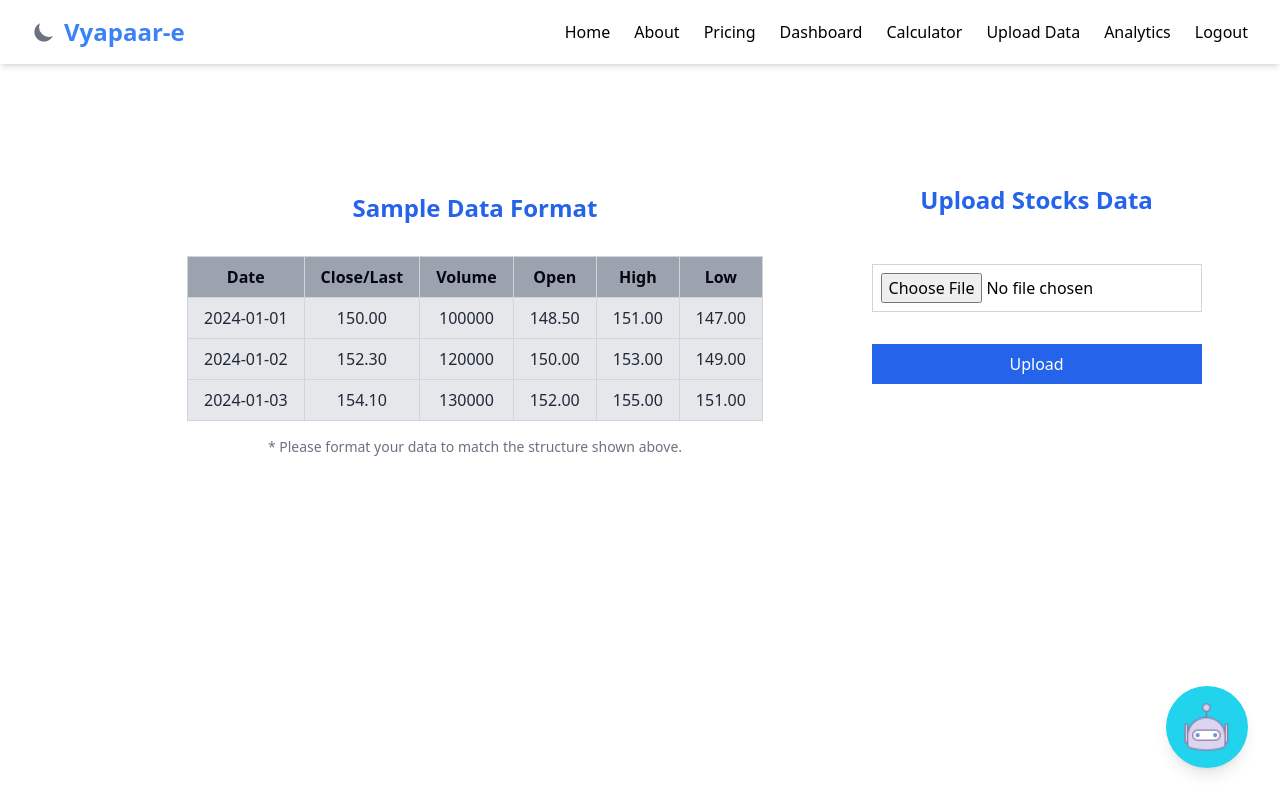
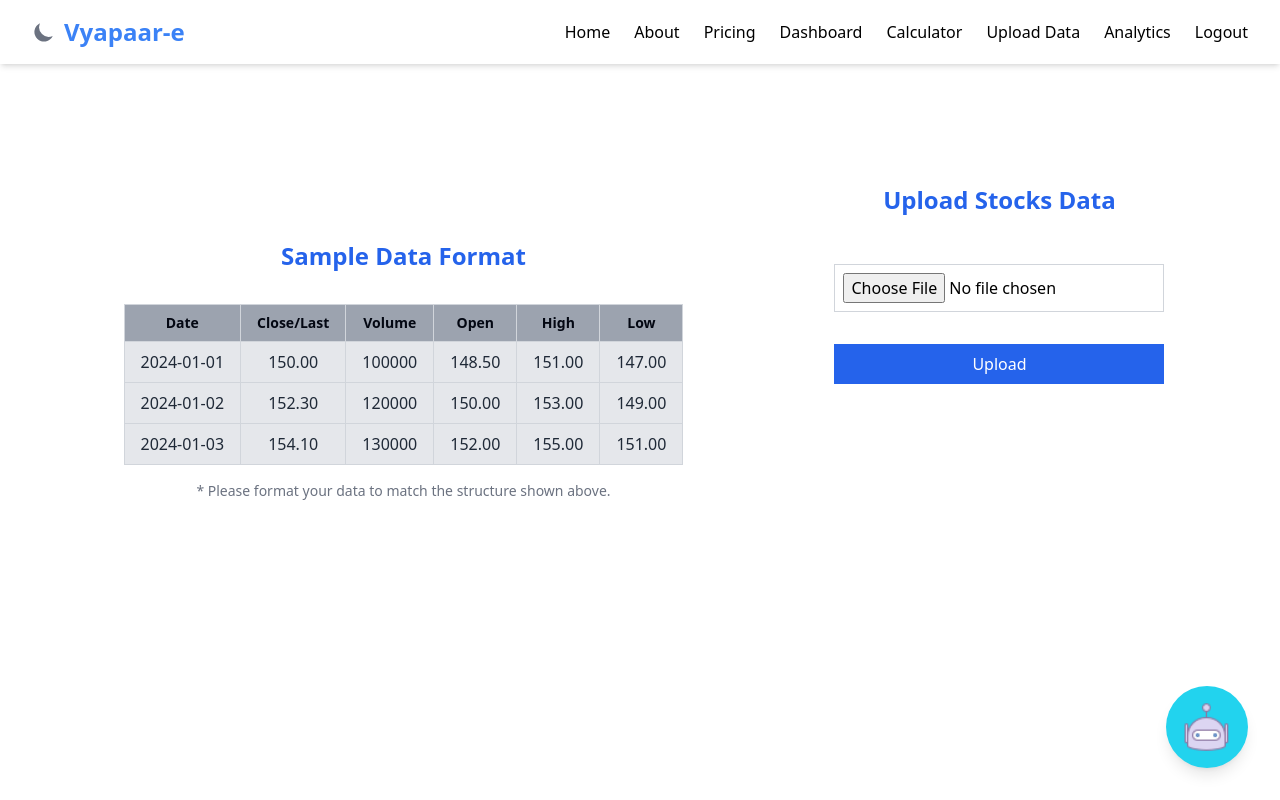
Before and after one commit to Bluesparx/small-business-planner, a React (Vite) app in the folder frontend/: page /stockInput in a window 1280 px wide. Shown: the top 800 px of the page. Built offline with nearby package versions, Linux system fonts and the light colour scheme; sample sign-in values are in the browser's storage.

Commit message:
stock UI

```diff
--- a/frontend/components/ui/ThemeContext.jsx
+++ b/frontend/components/ui/ThemeContext.jsx
@@ -7,11 +7,24 @@ const ThemeContext = createContext();
 export const ThemeProvider = ({ children }) => {
   const [isDarkMode, setIsDarkMode] = useState(false);
 
-  // Use effect to persist theme selection in localStorage
   useEffect(() => {
     const savedTheme = localStorage.getItem("theme");
     if (savedTheme) {
       setIsDarkMode(savedTheme === "dark");
+      if (savedTheme === "dark") {
+        document.documentElement.classList.add("dark");
+      } else {
+        document.documentElement.classList.remove("dark");
+      }
+    } else {
+      const prefersDark = window.matchMedia("(prefers-color-scheme: dark)").matches;
+      if (prefersDark) {
+        setIsDarkMode(true);
+        document.documentElement.classList.add("dark");
+      } else {
+        setIsDarkMode(false);
+        document.documentElement.classList.remove("dark");
+      }
     }
   }, []);
 
@@ -19,7 +32,11 @@ export const ThemeProvider = ({ children }) => {
     const newTheme = isDarkMode ? "light" : "dark";
     setIsDarkMode(!isDarkMode);
     localStorage.setItem("theme", newTheme); // Save the theme in localStorage
-    document.documentElement.setAttribute("data-theme", newTheme); // Apply theme
+    if (newTheme === "dark") {
+      document.documentElement.classList.add("dark"); // Apply dark theme
+    } else {
+      document.documentElement.classList.remove("dark"); // Apply light theme
+    }
   };
 
   return (
--- a/frontend/src/App.jsx
+++ b/frontend/src/App.jsx
@@ -1,6 +1,6 @@
 import React from "react";
 import { Route, Routes, BrowserRouter as Router, useLocation } from "react-router-dom";
-
+import './index.css';
 import { AuthProvider, useAuth } from "./utils/authProvider";
 import AuthenticatedRoute from "./utils/useAuthContext";
 
--- a/frontend/src/Route.jsx
+++ /dev/null
@@ -1,7 +0,0 @@
-import { useRoute } from './RouteContext';
-
-export const Route = ({ path, children }) => {
-  const { currentRoute } = useRoute();
-
-  return currentRoute === path ? children : null; // Render children only if path matches
-};
--- a/frontend/src/RouteContext.jsx
+++ /dev/null
@@ -1,20 +0,0 @@
-import React, { createContext, useContext, useState } from 'react';
-
-// Create the RouteContext
-const RouteContext = createContext();
-
-// Custom hook to use the RouteContext
-export const useRoute = () => {
-  return useContext(RouteContext);
-};
-
-// Provider to wrap around the components where routing will be used
-export const RouteProvider = ({ children }) => {
-  const [currentRoute, setCurrentRoute] = useState('/'); // Default route
-
-  return (
-    <RouteContext.Provider value={{ currentRoute, setCurrentRoute }}>
-      {children}
-    </RouteContext.Provider>
-  );
-};
--- a/frontend/src/index.css
+++ b/frontend/src/index.css
@@ -2,15 +2,18 @@
 @tailwind components;
 @tailwind utilities;
 
-/* Global styles */
-html[data-theme="dark"] {
-  background-color: #121212;
+html {
+  transition: background-color 0.2s ease, color 0.2s ease;
+}
+
+html.dark {
+  background-color: #18181b;
   color: #e0e0e0;
 }
 
-html[data-theme="light"] {
+html.light {
   background-color: #ffffff;
-  color: #2c2c2c;
+  color: #18181b;
 }
 
 /* Custom Tailwind for Dark and Light Mode */
@@ -22,8 +25,17 @@ html[data-theme="light"] {
   .dark\:border-white {
     border-color: #ffffff;
   }
-  .dark\:bg-gray-800 {
-    background-color: #2c2c2c;
+  .dark\:gray {
+    background-color: #18181b;
+  }
+  .dark\:tonal {
+    background-color: #27235c;
+  }
+  .dark\:surface {
+    background-color: #2d2d30;
+  }
+  .dark\:primary {
+    color: #4747d3;
   }
 
   /* For light mode */
@@ -38,71 +50,35 @@ html[data-theme="light"] {
   }
 }
 
+@layer base {
+  :root {
+    --background: #ffffff;
+    --foreground: #282828;
+    --primary: #4747d3;
+    --tonal: #27235c;
+    --surface: #2d2d30;
+  }
 
-  /* Additional styles for specific Aceternity UI components can go here */
+  .dark {
+    --background: #18181b;
+    --foreground: #ffffff;
+    --primary: #4747d3;
+    --tonal: #27235c;
+    --surface: #2d2d30;
+  }
 
-  /* @layer base {
-  :root {
-        --background: 0 0% 100%;
-        --foreground: 0 0% 3.9%;
-        --card: 0 0% 100%;
-        --card-foreground: 0 0% 3.9%;
-        --popover: 0 0% 100%;
-        --popover-foreground: 0 0% 3.9%;
-        --primary: 0 0% 9%;
-        --primary-foreground: 0 0% 98%;
-        --secondary: 0 0% 96.1%;
-        --secondary-foreground: 0 0% 9%;
-        --muted: 0 0% 96.1%;
-        --muted-foreground: 0 0% 45.1%;
-        --accent: 0 0% 96.1%;
-        --accent-foreground: 0 0% 9%;
-        --destructive: 0 84.2% 60.2%;
-        --destructive-foreground: 0 0% 98%;
-        --border: 0 0% 89.8%;
-        --input: 0 0% 89.8%;
-        --ring: 0 0% 3.9%;
-        --chart-1: 12 76% 61%;
-        --chart-2: 173 58% 39%;
-        --chart-3: 197 37% 24%;
-        --chart-4: 43 74% 66%;
-        --chart-5: 27 87% 67%;
-        --radius: 0.5rem;
-    }
-  .dark {
-        --background: 0 0% 3.9%;
-        --foreground: 0 0% 98%;
-        --card: 0 0% 3.9%;
-        --card-foreground: 0 0% 98%;
-        --popover: 0 0% 3.9%;
-        --popover-foreground: 0 0% 98%;
-        --primary: 0 0% 98%;
-        --primary-foreground: 0 0% 9%;
-        --secondary: 0 0% 14.9%;
-        --secondary-foreground: 0 0% 98%;
-        --muted: 0 0% 14.9%;
-        --muted-foreground: 0 0% 63.9%;
-        --accent: 0 0% 14.9%;
-        --accent-foreground: 0 0% 98%;
-        --destructive: 0 62.8% 30.6%;
-        --destructive-foreground: 0 0% 98%;
-        --border: 0 0% 14.9%;
-        --input: 0 0% 14.9%;
-        --ring: 0 0% 83.1%;
-        --chart-1: 220 70% 50%;
-        --chart-2: 160 60% 45%;
-        --chart-3: 30 80% 55%;
-        --chart-4: 280 65% 60%;
-        --chart-5: 340 75% 55%;
-    }
+  body {
+    background-color: var(--background);
+    color: var(--foreground);
+  }
 }
 
-  @layer base {
+@layer base {
   * {
     @apply border-border;
-    }
+  }
+
   body {
     @apply bg-background text-foreground;
-    }
+  }
 }
-   */
--- a/frontend/src/pages/HomeDash.jsx
+++ b/frontend/src/pages/HomeDash.jsx
@@ -255,7 +255,7 @@ const Dashboard = () => {
             <div className="flex flex-col gap-4 w-3/5 mt-4 m-2">
               <MetricTable title="Balance Sheet Analysis" metrics={balanceSheetMetrics} />
               <MetricTable title="Income Statement Analysis" metrics={incomeStatementMetrics} />
-              <StockPredictionGraph />
+              <StockPredictionGraph predictions={predictions} showAnalytics={false} />
             </div>
             <div className="grid grid-cols-1 gap-4 m-2 p-2">
               <BalanceSheetChart data={analyzedData.balanceSheetAnalysis} />
--- a/frontend/src/pages/StockDataInput.jsx
+++ b/frontend/src/pages/StockDataInput.jsx
@@ -44,19 +44,18 @@ const StockDataInput = () => {
     <div className='min-h-screen h-full p-6'>
     <div className=" text-center mt-10">
       <ToastContainer />
-      <div className="w-full justify-around flex flex-row text-center py-6 mt-10 dark:bg-gray-900">
-      <ToastContainer />
-      <div className="mt-2">
+      <div className="w-full justify-around flex flex-row text-center py-6 mt-10">
+      <div className="mt-2 rounded-lg min-h-100 p-12 ">
         <h3 className="text-2xl font-bold text-blue-600 dark:text-blue-400 p-8">Sample Data Format</h3>
-        <table className="table-auto w-full border-collapse border border-gray-300 mb-4">
+        <table className="table-auto w-full border-collapse border dark:border-gray-800 border-gray-300 mb-4">
           <thead>
-            <tr className="bg-gray-400 text-gray-950">
-              <th className="border border-gray-300 px-4 py-2">Date</th>
-              <th className="border border-gray-300 px-4 py-2">Close/Last</th>
-              <th className="border border-gray-300 px-4 py-2">Volume</th>
-              <th className="border border-gray-300 px-4 py-2">Open</th>
-              <th className="border border-gray-300 px-4 py-2">High</th>
-              <th className="border border-gray-300 px-4 py-2">Low</th>
+            <tr className="bg-gray-400 dark:bg-gray-700 text-gray-950">
+              <th className="border dark:border-gray-800 dark:text-gray-300 text-sm border-gray-300 px-4 py-2">Date</th>
+              <th className="border dark:border-gray-800 dark:text-gray-300 text-sm border-gray-300 px-4 py-2">Close/Last</th>
+              <th className="border dark:border-gray-800 dark:text-gray-300 text-sm border-gray-300 px-4 py-2">Volume</th>
+              <th className="border dark:border-gray-800 dark:text-gray-300 text-sm border-gray-300 px-4 py-2">Open</th>
+              <th className="border dark:border-gray-800 dark:text-gray-300 text-sm border-gray-300 px-4 py-2">High</th>
+              <th className="border dark:border-gray-800 dark:text-gray-300 text-sm border-gray-300 px-4 py-2">Low</th>
             </tr>
           </thead>
           <tbody>
@@ -79,7 +78,7 @@ const StockDataInput = () => {
         </p>
       </div>
 
-      <div className="mb-4 flex flex-col gap-4">
+      <div className="mb-4 mr-10 flex flex-col gap-4">
 
       <h1 className="text-2xl font-bold text-blue-600 dark:text-blue-400 p-8">
         Upload Stocks Data
--- a/frontend/tailwind.config.js
+++ b/frontend/tailwind.config.js
@@ -1,22 +1,14 @@
-
-
-const {
-  default: flattenColorPalette,
-} = require("tailwindcss/lib/util/flattenColorPalette");
+const { default: flattenColorPalette } = require("tailwindcss/lib/util/flattenColorPalette");
 
 /** @type {import('tailwindcss').Config} */
 module.exports = {
   content: [
-    "./src/pages/**/*.{js,ts,jsx,tsx,mdx}",
-    "./src/components/**/*.{js,ts,jsx,tsx,mdx}",
-    "./src/app/**/*.{js,ts,jsx,tsx,mdx}",
-
-    // Or if using `src` directory:
     "./src/**/*.{js,ts,jsx,tsx,mdx}",
   ],
-  darkMode: ["class", "class"],
+  darkMode: 'class',
   theme: {
-  	extend: {animation: {
+    extend: {
+      animation: {
         spotlight: "spotlight 2s ease .75s 1 forwards",
       },
       keyframes: {
@@ -34,60 +26,35 @@ module.exports = {
       borderRadius: {
         lg: 'var(--radius)',
         md: 'calc(var(--radius) - 2px)',
-  			sm: 'calc(var(--radius) - 4px)'
+        sm: 'calc(var(--radius) - 4px)',
       },
       colors: {
         background: 'hsl(var(--background))',
         foreground: 'hsl(var(--foreground))',
         card: {
           DEFAULT: 'hsl(var(--card))',
-  				foreground: 'hsl(var(--card-foreground))'
-  			},
-  			popover: {
-  				DEFAULT: 'hsl(var(--popover))',
-  				foreground: 'hsl(var(--popover-foreground))'
+          foreground: 'hsl(var(--card-foreground))',
         },
         primary: {
           DEFAULT: 'hsl(var(--primary))',
-  				foreground: 'hsl(var(--primary-foreground))'
+          foreground: 'hsl(var(--primary-foreground))',
         },
         secondary: {
           DEFAULT: 'hsl(var(--secondary))',
-  				foreground: 'hsl(var(--secondary-foreground))'
-  			},
-  			muted: {
-  				DEFAULT: 'hsl(var(--muted))',
-  				foreground: 'hsl(var(--muted-foreground))'
-  			},
-  			accent: {
-  				DEFAULT: 'hsl(var(--accent))',
-  				foreground: 'hsl(var(--accent-foreground))'
-  			},
-  			destructive: {
-  				DEFAULT: 'hsl(var(--destructive))',
-  				foreground: 'hsl(var(--destructive-foreground))'
+          foreground: 'hsl(var(--secondary-foreground))',
         },
         border: 'hsl(var(--border))',
-  			input: 'hsl(var(--input))',
-  			ring: 'hsl(var(--ring))',
-  			chart: {
-  				'1': 'hsl(var(--chart-1))',
-  				'2': 'hsl(var(--chart-2))',
-  				'3': 'hsl(var(--chart-3))',
-  				'4': 'hsl(var(--chart-4))',
-  				'5': 'hsl(var(--chart-5))'
-  			}
-  		}
-  	}
       },
-  plugins: [addVariablesForColors, require("tailwindcss-animate")],
+    },
+  },
+  plugins: [
+    addVariablesForColors,
+    require("tailwindcss-animate"),
+  ],
 };
 
 // This plugin adds each Tailwind color as a global CSS variable, e.g. var(--gray-200).
-function addVariablesForColors({
-  addBase,
-  theme
-}) {
+function addVariablesForColors({ addBase, theme }) {
   let allColors = flattenColorPalette(theme("colors"));
   let newVars = Object.fromEntries(Object.entries(allColors).map(([key, val]) => [`--${key}`, val]));
 
```
Also changed, not shown: frontend/src/Components/StockPredictionGraph.jsx (+34 -36 lines), frontend/src/Components/StockSuggestions.jsx (+12 -12 lines), frontend/src/pages/About.jsx (+6 -2 lines), frontend/src/pages/LoginForm.jsx (+16 -8 lines). Lines whose indentation alone changed are shown as unchanged.
